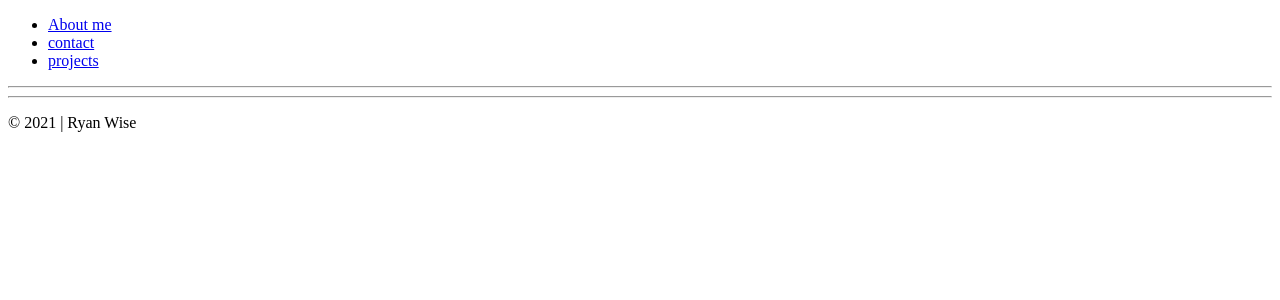
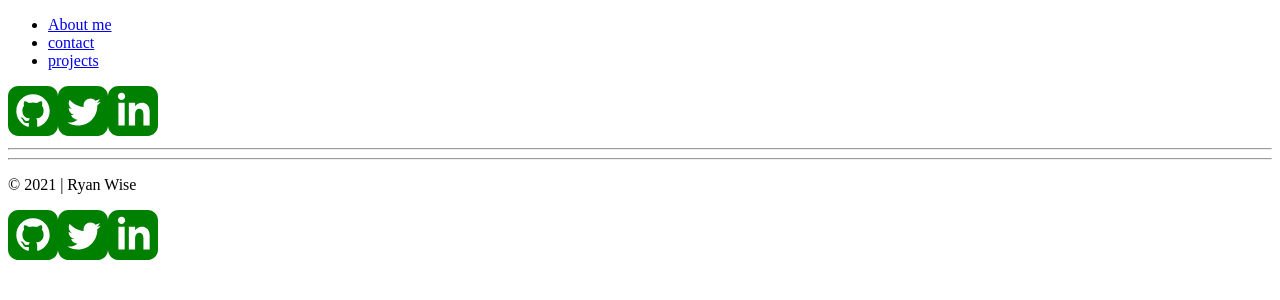
Before and after one commit to ryanjwise/personal-portfolio, a React (Create React App) app: page / in a window 1280 px wide. Shown: the top 300 px of the page. Built offline with nearby package versions, Linux system fonts and the light colour scheme.

Commit message:
Update socials with svg's

```diff
--- a/src/Components/Socials.jsx
+++ b/src/Components/Socials.jsx
@@ -1,16 +1,20 @@
 import React from 'react'
+import Github from '../Assets/Svg/Github'
+import Twitter from '../Assets/Svg/Twitter'
+import LinkedIn from '../Assets/Svg/LinkedIn'
+import '../Styles.css'
 
 export default function Socials() {
   return (
     <nav className="socials">
-      <a className="social-link" href="https://github.com/ryanjwise">
-        <i className="fab fa-github-square"></i>
+      <a href="https://github.com/ryanjwise">
+        <Github className="social-link"/>
       </a>
-      <a className="social-link" href="https://twitter.com/RyanJWise">
-        <i className="fab fa-twitter-square"></i>
+      <a href="https://twitter.com/RyanJWise">
+        <Twitter className="social-link"/>
       </a>
-      <a className="social-link" href="https://www.linkedin.com/in/ryanjwise/">
-        <i className="fab fa-linkedin"></i>
+      <a href="https://www.linkedin.com/in/ryanjwise/">
+        <LinkedIn className="social-link"/>
       </a>
     </nav>
   )
--- /dev/null
+++ b/src/Styles.css
@@ -0,0 +1,9 @@
+.social-link{
+  color: green;
+  max-height: 50px;
+  max-width: 50px;
+}
+
+.social-link :hover {
+  color: red;
+}
```
